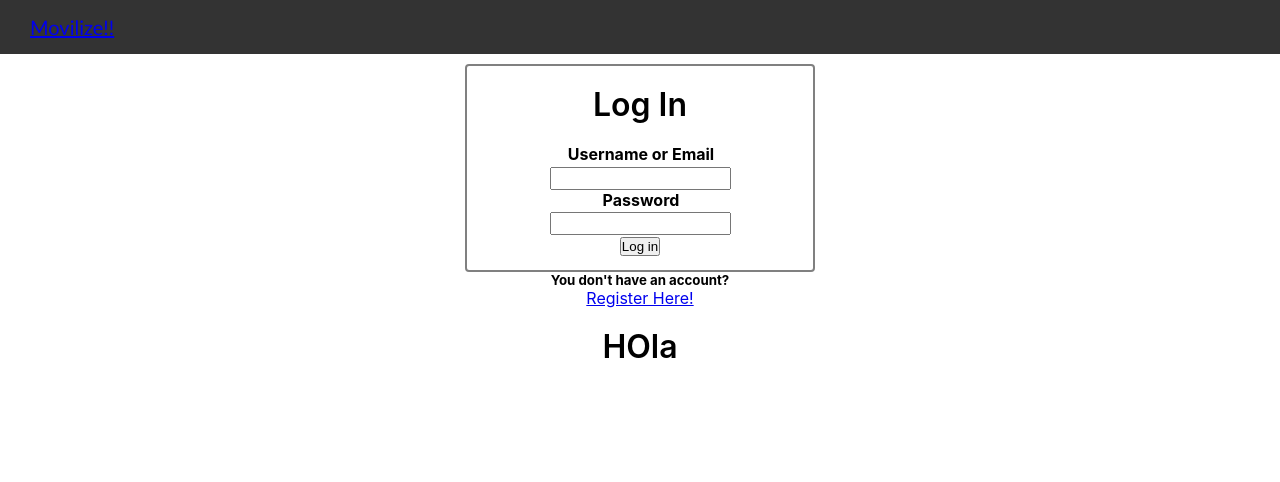
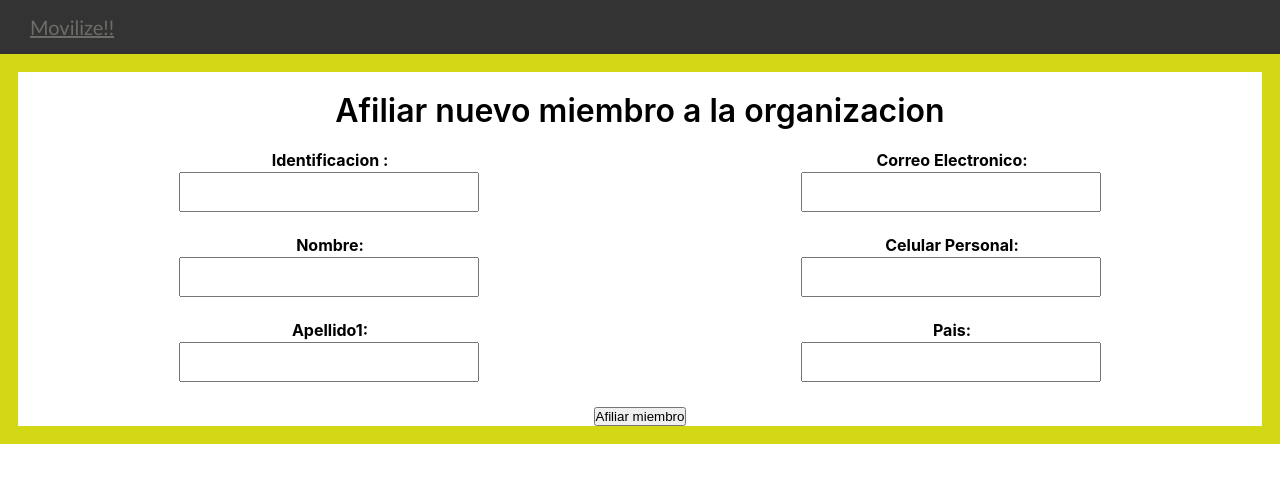
Before and after one commit to koruss/DISENO-TP1, a React (Create React App) app in the folder FrontEnd/my-app/: page / in a window 1280 px wide. Shown: the top 482 px of the page. Built offline with nearby package versions, Linux system fonts and the light colour scheme.

Commit message:
Anadido el utils.css, y pantalla de registro prematura
Lombax tqm

```diff
--- a/FrontEnd/my-app/src/App.js
+++ b/FrontEnd/my-app/src/App.js
@@ -3,6 +3,7 @@ import './App.css';
 import './Componentes/General/Header'
 import Header from './Componentes/General/Header';
 import Login from './Componentes/Login/Login'
+import RegistroMiembro from './Componentes/RegistroMiembro/RegistroMiembro'
 
 function App() {
   return (
@@ -10,11 +11,9 @@ function App() {
     <div className="App">
       <div>
         <Header></Header>
-        <Login></Login>
-        <h1> HOla</h1>
+        <RegistroMiembro></RegistroMiembro>
+
       </div>
-
-
 
     </div>
   );
--- a/FrontEnd/my-app/src/Componentes/General/Header.css
+++ b/FrontEnd/my-app/src/Componentes/General/Header.css
@@ -2,6 +2,10 @@
     box-sizing: border-box;
     margin: 0;
     padding: 0;
+}
+
+.textito{
+  color: #6D6D67;
 }
 
 .header{
--- /dev/null
+++ b/FrontEnd/my-app/src/Componentes/General/Utils.css
@@ -0,0 +1,14 @@
+/* container amarillo para el borde de la pantalla */
+
+.box-container-yellow{
+    position: absolute;
+    left: 0px;
+    width: 100%;
+    border: 18px solid #d2d816;
+}
+
+/* el input estandar para la recoleccion de datos */
+.input-standar{
+    width: 300px;
+    height: 40px;
+}
--- /dev/null
+++ b/FrontEnd/my-app/src/Componentes/RegistroMiembro/RegistroMiembro.css
@@ -0,0 +1,77 @@
+
+#center-section{
+    margin:auto;
+    width:350px;
+}
+
+#main-section{
+    margin-top: 10px;
+}
+
+.spacing-base{
+    margin-bottom: 14px;
+}
+
+.box .box-container{
+    border-radius: 4px;
+    position: relative;
+    padding: 14px 18px;
+}
+
+
+.label-full-left{
+    display: block;
+}
+
+.label-text-left {
+    float: left;
+    clear: left;
+    width: 100%;
+    margin: 0 0 1.5em 0;
+    padding: 0;
+}
+
+/* funcion es poder asignar label a la izquierda, derecha y luego abajo, se asigna en el <div> general donde luego
+van  a estar los label-wrapper  VER REGISTRO MIEMBRO PARA EJEMPLO*/
+.label-container:after {
+    clear: both;
+    display: block;
+}
+
+/* funcion es poder asignar label a la izquierda, derecha y luego abajo, se asigna en el <div> general donde luego
+van  a estar los label-wrapper  VER REGISTRO MIEMBRO PARA EJEMPLO*/
+.label-wrapper {
+    size: 50;
+    width: 50%;
+    float: left;
+    height: 85px;
+}
+
+.border{
+    display:block;
+    border-radius: 4px;
+    border: 2.5px grey solid;
+    background-color: white;
+}
+
+h1 {
+    font-weight: 600;
+    font-size: 32px;
+    line-height: 1.2;
+    padding:20px;
+    margin: 0;
+}
+
+input {
+    transition: all 100ms linear;
+    line-height: 19px;
+    color: black;
+    vertical-align: middle;
+}
+
+label {
+    display: block;
+    padding-left: 2px;
+    padding-bottom: 2px;
+    font-weight: 700;
+}
--- /dev/null
+++ b/FrontEnd/my-app/src/Componentes/RegistroMiembro/RegistroMiembro.jsx
@@ -0,0 +1,50 @@
+
+import React,{ Component } from 'react'
+import './RegistroMiembro.css'
+import '../../Componentes/General/Utils.css'
+
+class RegistroMiembro extends Component{
+    render() {
+        return (
+            <div>
+            <form onSubmit={this.registroFunc}>
+                <div class="box-container-yellow">
+                    <h1>Afiliar nuevo miembro a la organizacion</h1>
+                        <div class="label-container">
+                            <div className="label-wrapper">
+                                <label for="identificacion">Identificacion : </label>
+                                <input type="text" name="identificacion" onChange={this.onChange} tabIndex="1" className="input-standar"/>
+                            </div>
+                            <div className="label-wrapper">
+                                <label for="correo">Correo Electronico: </label>
+                                <input type="text" name="correo" onChange={this.onChange} tabIndex="2" className="input-standar"/>
+                            </div>
+                            <div className="label-wrapper">
+                                <label for="nombre">Nombre: </label>
+                                <input type="text" name="nombre" onChange={this.onChange} tabIndex="3" className="input-standar"/>
+                            </div>
+                            <div className="label-wrapper">
+                                <label for="celular">Celular Personal: </label>
+                                <input type="text" name="celular" onChange={this.onChange} tabIndex="4" className="input-standar"/>
+                            </div>
+                            <div className="label-wrapper">
+                                <label for="apellido1">Apellido1: </label>
+                                <input type="text" name="apellido1" onChange={this.onChange} tabIndex="5" className="input-standar"/>
+                            </div>
+                            <div className="label-wrapper">
+                                <label for="pais">Pais: </label>
+                                <input type="text" name="pais" onChange={this.onChange} tabIndex="6" className="input-standar"/>
+                            </div>
+                        </div>
+                        <span class="button buttonInside">
+                                <button type="submit" class="button-indent" tabIndex="3">Afiliar miembro</button>
+                        </span>
+                </div>
+            </form>
+            </div>
+        )
+    };
+
+}
+
+export default RegistroMiembro;
```
